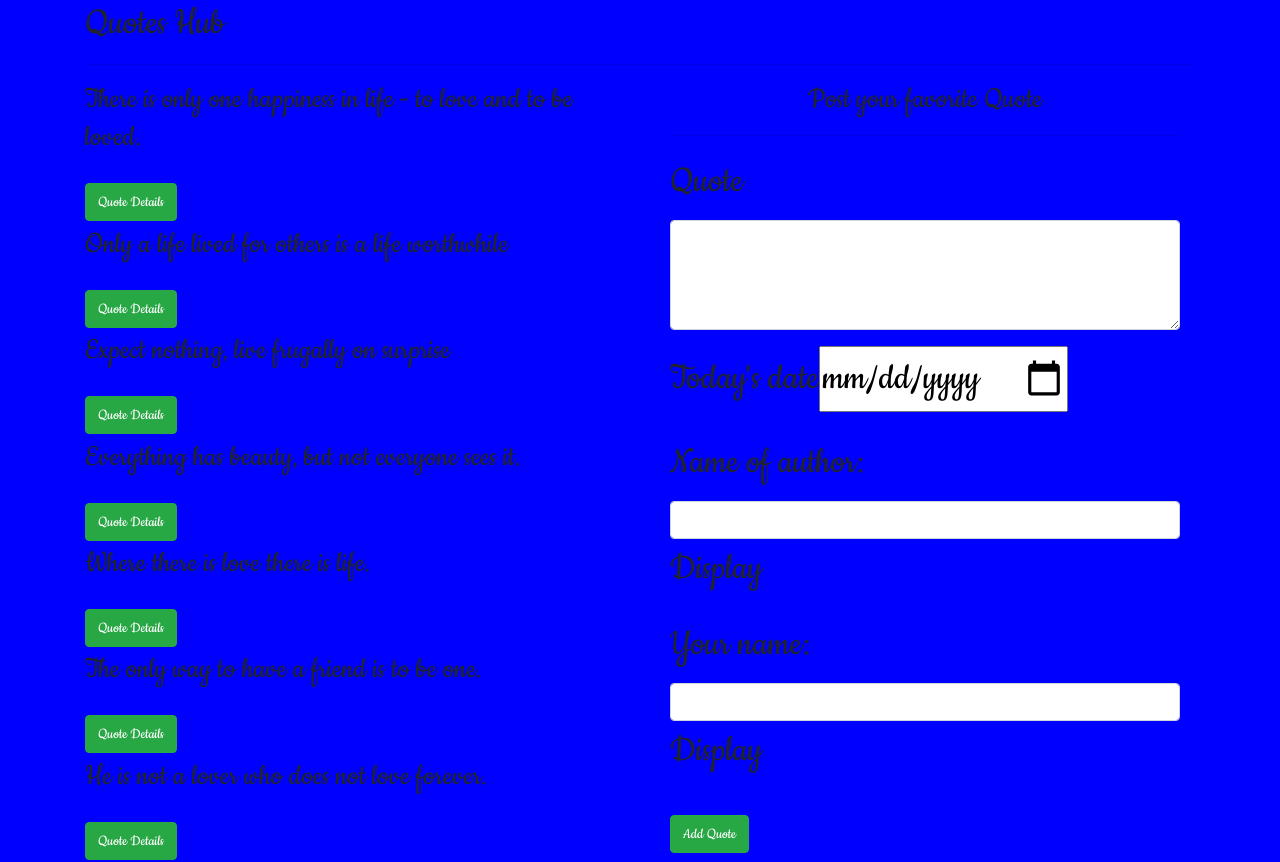
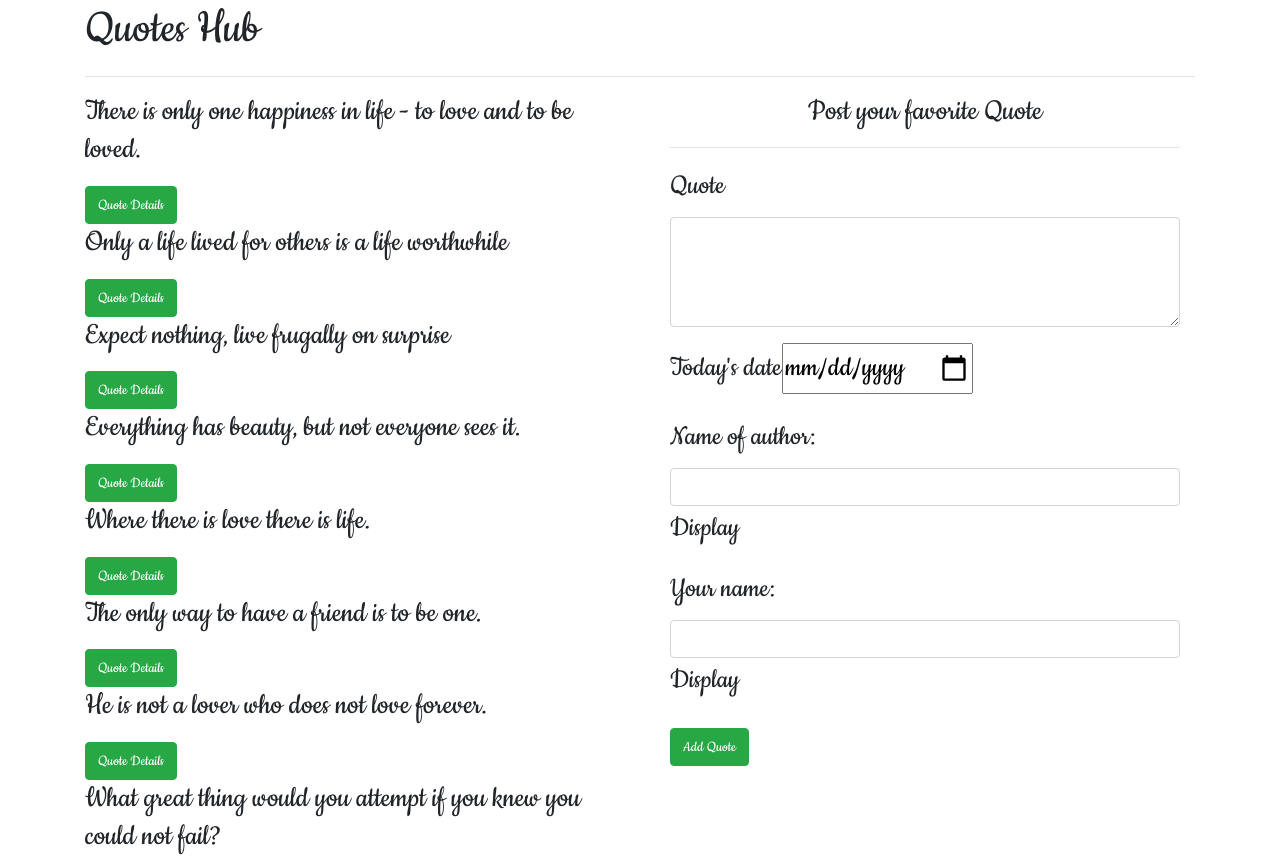
Before and after one commit to TracyOgutu/QUOTES, an Angular app: page / in a window 1280 px wide. Shown: the top 862 px of the page. Built offline with nearby package versions, Linux system fonts and the light colour scheme.

Commit message:
increase quote title font size

```diff
--- a/src/app/quote-detail/quote-detail.component.html
+++ b/src/app/quote-detail/quote-detail.component.html
@@ -16,10 +16,9 @@
          <!-- <button (click)= 'quoteComplete(true)'>Complete</button> -->
          <p>This quote was posted {{quote.completeDate|timeCount}} days ago</p>
 
-         <div ng-init="upvote=1;downvote=5">
-               <button (click)='quoteUpvote' class="btn btn-primary" ng-model="upvote"> Upvote</button>
-               {{upvote}}
-               <button (click)='quoteDownvote' class="btn btn-primary ml-3" ng-model="downvote" >Downvote</button> <br><br>
+         <div>
+               <button (click)='quoteUpvote' class="btn btn-primary"> Upvote</button>
+               <button (click)='quoteDownvote' class="btn btn-primary ml-3">Downvote</button> <br><br>
 
 
          </div>
--- a/src/app/quote/quote.component.css
+++ b/src/app/quote/quote.component.css
@@ -1,5 +1,9 @@
 body{
-    background-color:blue;
+
     font-family: 'Cookie', cursive;
-    font-size: 40px;
+    font-size: 30px;
 }
+#quoteshub{
+    font-size:50px;
+
+}
--- a/src/app/quote/quote.component.html
+++ b/src/app/quote/quote.component.html
@@ -26,7 +26,7 @@
 
 
     <div class="container">
-        <h1>Quotes Hub</h1>
+        <h1 id ="quoteshub">Quotes Hub</h1>
         <!-- <div class="card">
             <img src = "../haflalogoaziz.png" alt="quotegif" height="300px;" width="300px;">
         </div> -->
```
